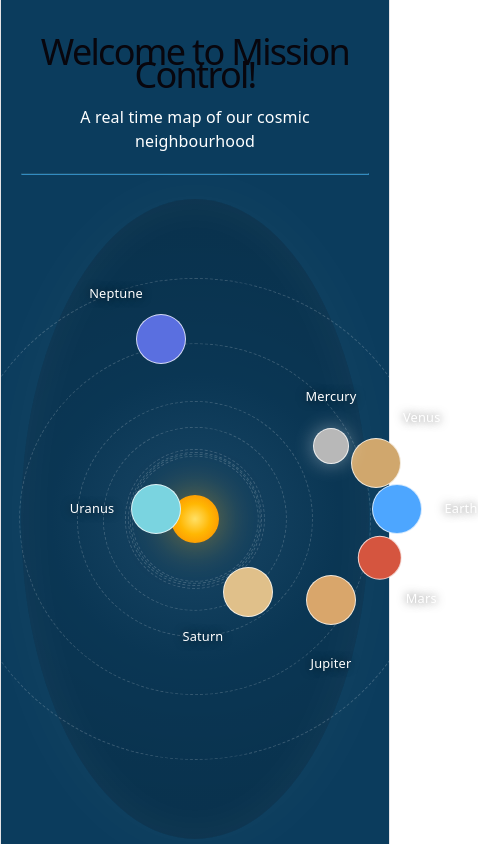
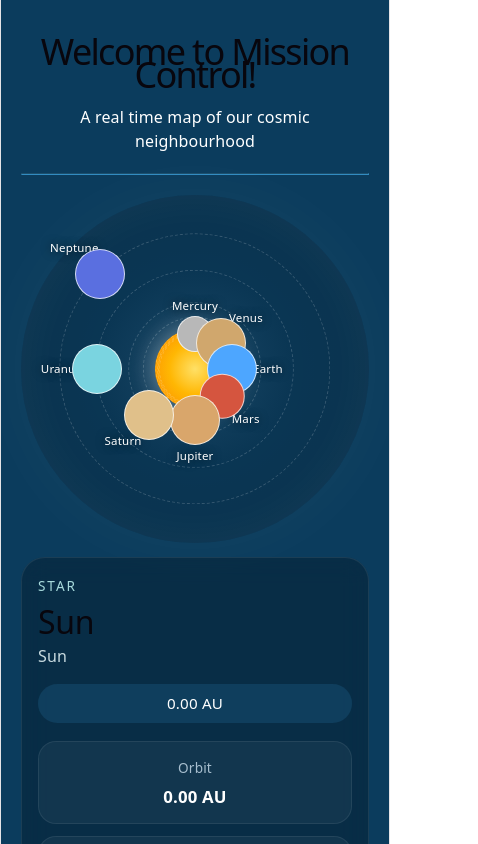
Before and after one commit to 007snoop/mission-control, a React (Vite) app: page / in a window 390 px wide. Shown: the top 844 px of the page, 478 px wide, since content can reach past the window. Built offline with nearby package versions, Linux system fonts and the light colour scheme.

Commit message:
add sun data add view port fix for mobile

```diff
--- a/src/App.css
+++ b/src/App.css
@@ -11,8 +11,9 @@
 
 .solar-scene {
   position: relative;
-  width: 620px;
-  height: 620px;
+  width: min(100%, 640px);
+  max-width: 100%;
+  aspect-ratio: 1 / 1;
   margin: 0 auto;
   border-radius: 50%;
   background: radial-gradient(circle at center, rgba(255,255,255,0.06), rgba(0,0,0,0.1) 40%, rgba(0,0,0,0.2) 100%);
@@ -24,12 +25,20 @@
   position: absolute;
   left: 50%;
   top: 50%;
-  width: 48px;
-  height: 48px;
+  width: 68px;
+  height: 68px;
+  border: none;
   border-radius: 50%;
   background: radial-gradient(circle, #ffe066 0%, #ffb703 45%, #fb8500 100%);
   box-shadow: 0 0 40px rgba(255, 176, 3, 0.55);
   transform: translate(-50%, -50%);
+  cursor: pointer;
+}
+
+.sun.selected,
+.planet-dot.selected {
+  transform: translate(-50%, -50%) scale(1.18);
+  box-shadow: 0 0 24px rgba(255, 255, 255, 0.45);
 }
 
 .orbit {
@@ -170,6 +179,42 @@
   .solar-scene {
     width: 100%;
     max-width: 640px;
-    height: 640px;
   }
 }
+
+@media (max-width: 760px) {
+  .solar-grid {
+    gap: 18px;
+  }
+
+  .detail-grid {
+    grid-template-columns: 1fr;
+  }
+
+  .detail-header {
+    flex-direction: column;
+    align-items: stretch;
+  }
+
+  .detail-header > div {
+    text-align: left;
+  }
+}
+
+@media (max-width: 520px) {
+  .solar-section {
+    margin-top: 16px;
+  }
+
+  .solar-grid {
+    gap: 14px;
+  }
+
+  .planet-details {
+    padding: 16px;
+  }
+
+  .planet-label {
+    font-size: 0.72rem;
+  }
+}
--- a/src/planets/SolarSystem.jsx
+++ b/src/planets/SolarSystem.jsx
@@ -1,4 +1,19 @@
 import { useMemo, useState } from 'react';
+
+const sunBody = {
+  id: 'sun',
+  name: 'Sun',
+  englishName: 'Sun',
+  bodyType: 'Star',
+  distance: '0.00 AU',
+  distanceAU: 0,
+  meanRadiusKm: 696342,
+  surfaceGravity: 274,
+  orbitalPeriodDays: 0,
+  rotationPeriodHours: 609.12,
+  avgTemp: 5778,
+  moons: [],
+};
 
 function formatNumber(value, precision = 1) {
   return value == null || Number.isNaN(value) ? 'Unknown' : value.toFixed(precision);
@@ -7,13 +22,16 @@ function formatNumber(value, precision = 1) {
 const formatValue = (label, value, unit = '') => (
   <div className="detail-tile">
     <div className="detail-label">{label}</div>
-    <div className="detail-value">{value != null ? `${value}${unit}` : 'Unknown'}</div>
+    <div className="detail-value">{typeof value === 'number' ? `${formatNumber(value)}${unit}` : value ?? 'Unknown'}</div>
   </div>
 );
 
 function SolarSystem({ planets }) {
-  const [selectedId, setSelectedId] = useState(planets[0]?.id);
-  const selectedPlanet = planets.find((planet) => planet.id === selectedId) || planets[0];
+  const [selectedId, setSelectedId] = useState(sunBody.id);
+  const selectedPlanet = useMemo(
+    () => [sunBody, ...planets].find((planet) => planet.id === selectedId) || sunBody,
+    [planets, selectedId],
+  );
 
   const sortedPlanets = useMemo(
     () => [...planets].sort((a, b) => (a.distanceAU ?? 0) - (b.distanceAU ?? 0)),
@@ -36,51 +54,58 @@ function SolarSystem({ planets }) {
     Neptune: '#5a6fe0',
   };
 
+  const sunSelected = selectedId === sunBody.id;
+
   return (
     <section className="solar-section">
       <div className="solar-grid">
         <div className="solar-scene" aria-label="Solar system map">
-          <div className="sun" aria-hidden="true" />
+          <button
+            type="button"
+            className={`sun${sunSelected ? ' selected' : ''}`}
+            aria-label="Select Sun"
+            onClick={() => setSelectedId(sunBody.id)}
+          />
           {sortedPlanets.map((planet, index) => {
             const orbitRadius = orbitBase + ((planet.distanceAU ?? 0) / maxDistance) * (orbitMax - orbitBase);
             const angle = (index / sortedPlanets.length) * Math.PI * 2 - Math.PI / 2;
             const x = center + orbitRadius * Math.cos(angle);
             const y = center + orbitRadius * Math.sin(angle);
+            const xPercent = (x / sceneSize) * 100;
+            const yPercent = (y / sceneSize) * 100;
+            const orbitPercent = (orbitRadius * 2 / sceneSize) * 100;
             const planetSize = Math.max(16, Math.min(50, 14 + ((planet.meanRadiusKm ?? 2000) / 2000) * 18));
             const isSelected = planet.id === selectedId;
             const planetColor = planetColors[planet.englishName] ?? '#999';
-            const labelOffsetX = Math.cos(angle) * (planetSize + 14);
-            const labelOffsetY = Math.sin(angle) * (planetSize + 14);
+            const labelOffsetXPercent = (Math.cos(angle) * (planetSize + 14) / sceneSize) * 100;
+            const labelOffsetYPercent = (Math.sin(angle) * (planetSize + 14) / sceneSize) * 100;
 
             return (
               <div key={planet.id}>
                 <div
                   className="orbit"
-                  style={{ width: orbitRadius * 2, height: orbitRadius * 2 }}
+                  style={{ width: `${orbitPercent}%`, height: `${orbitPercent}%` }}
                   aria-hidden="true"
                 />
                 <button
                   type="button"
                   className={`planet-dot${isSelected ? ' selected' : ''}`}
                   style={{
-                    position: 'absolute',
                     width: planetSize,
                     height: planetSize,
                     backgroundColor: planetColor,
-                    left: `${x}px`,
-                    top: `${y}px`,
+                    left: `${xPercent}%`,
+                    top: `${yPercent}%`,
                     transform: 'translate(-50%, -50%)',
                     zIndex: isSelected ? 20 : 10,
                   }}
                   onClick={() => setSelectedId(planet.id)}
-                >
-
-                </button>
+                />
                 <div
                   className="planet-label"
                   style={{
-                    left: `${x + labelOffsetX}px`,
-                    top: `${y + labelOffsetY}px`,
+                    left: `${xPercent + labelOffsetXPercent}%`,
+                    top: `${yPercent + labelOffsetYPercent}%`,
                   }}
                 >
                   {planet.englishName}
```
Also changed, not shown: 4 other files (tests, documents, lock files or other folders).
